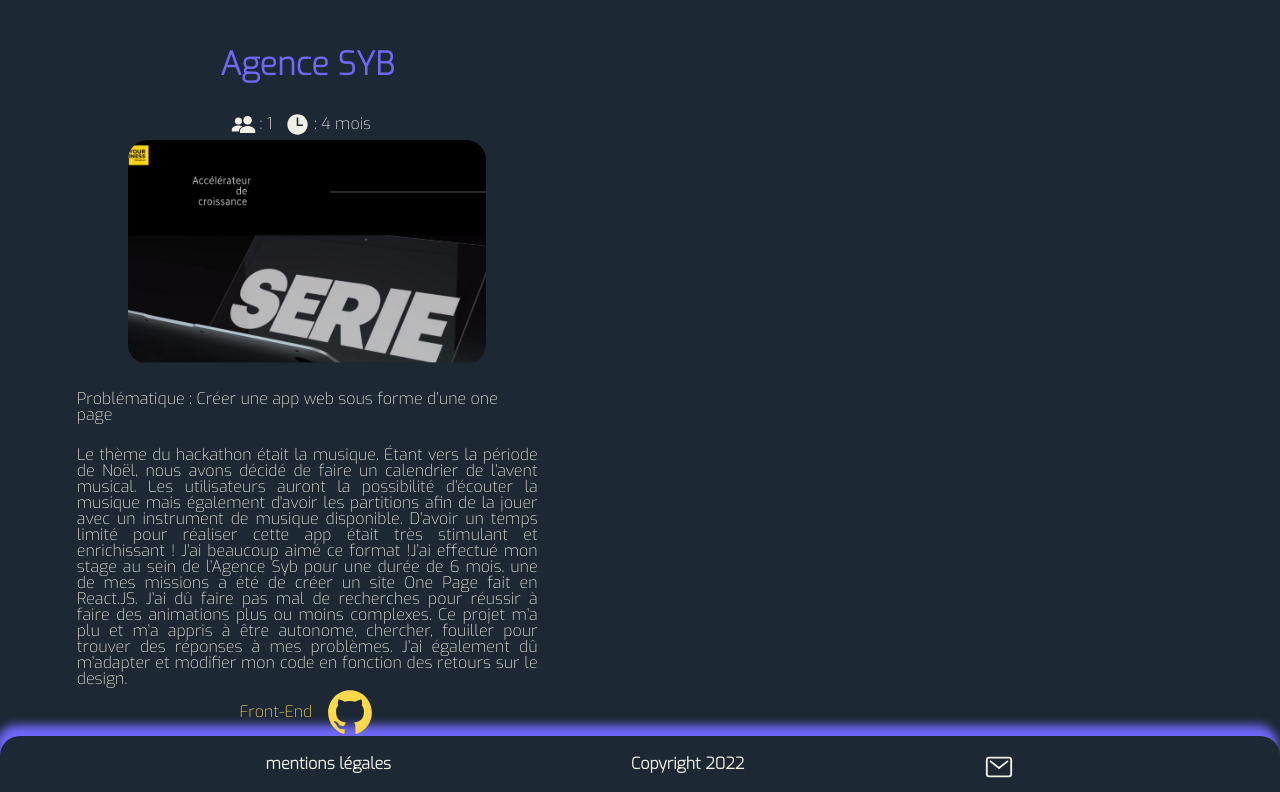
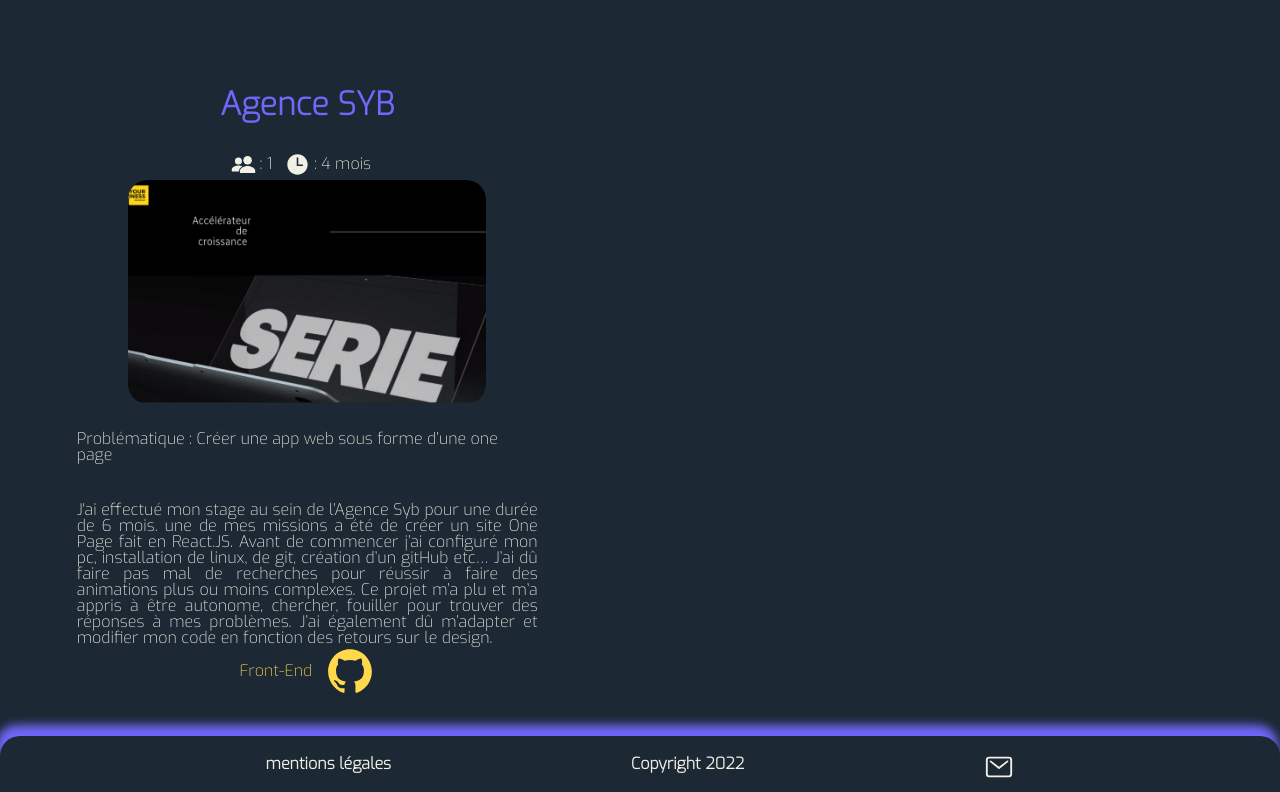
Before and after one commit to Mariion-62/portfolio, a React (Create React App) app: page /mes-realisations in a window 1280 px wide. Shown: the part 1659-2451 px from the top of the page. Built offline with nearby package versions, Linux system fonts and the light colour scheme.

Commit message:
Fix issue

```diff
--- a/src/components/CardRealisation/index.jsx
+++ b/src/components/CardRealisation/index.jsx
@@ -139,7 +139,7 @@
     title: 'Agence SYB',
     picture: './assets/agenceSyb.png',
     content:
-      "Le thème du hackathon était la musique. Étant vers la période de Noël, nous avons décidé de faire un calendrier de l’avent musical. Les utilisateurs auront la possibilité d’écouter la musique mais également d'avoir les partitions afin de la jouer avec un instrument de musique disponible. D’avoir un temps limité pour réaliser cette app était très stimulant et enrichissant ! J’ai beaucoup aimé ce format !J’ai effectué mon stage au sein de l’Agence Syb pour une durée de 6 mois. une de mes missions a été de créer un site One Page fait en React.JS. \nJ’ai dû faire pas mal de recherches pour réussir à faire des animations plus ou moins complexes. Ce projet m’a plu et m’a appris à être autonome, chercher, fouiller pour trouver des réponses à mes problèmes. J’ai également dû m’adapter et modifier mon code en fonction des retours sur le design.",
+      "J'ai effectué mon stage au sein de l’Agence Syb pour une durée de 6 mois. une de mes missions a été de créer un site One Page fait en React.JS. Avant de commencer j’ai    configuré mon pc, installation de linux, de git, création d’un gitHub etc… J’ai dû faire pas mal de recherches pour réussir à faire des animations plus ou moins complexes. Ce projet m’a plu et m’a appris à être autonome, chercher, fouiller pour trouver des réponses à mes problèmes. J’ai également dû m’adapter et modifier mon code en fonction des retours sur le design.",
     linkGithub: 'https://github.com/Mariion-62/Agence-syb',
     group: '1',
     time: '4 mois',
```
